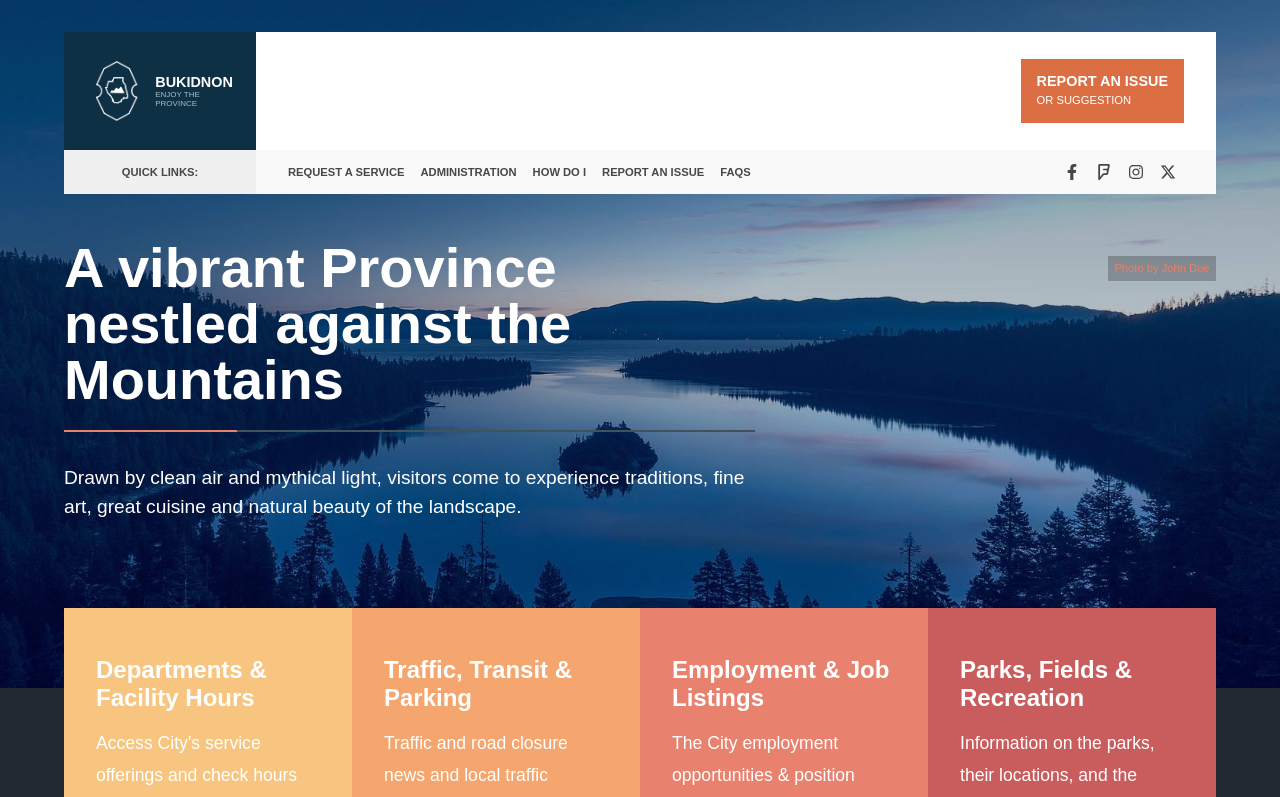
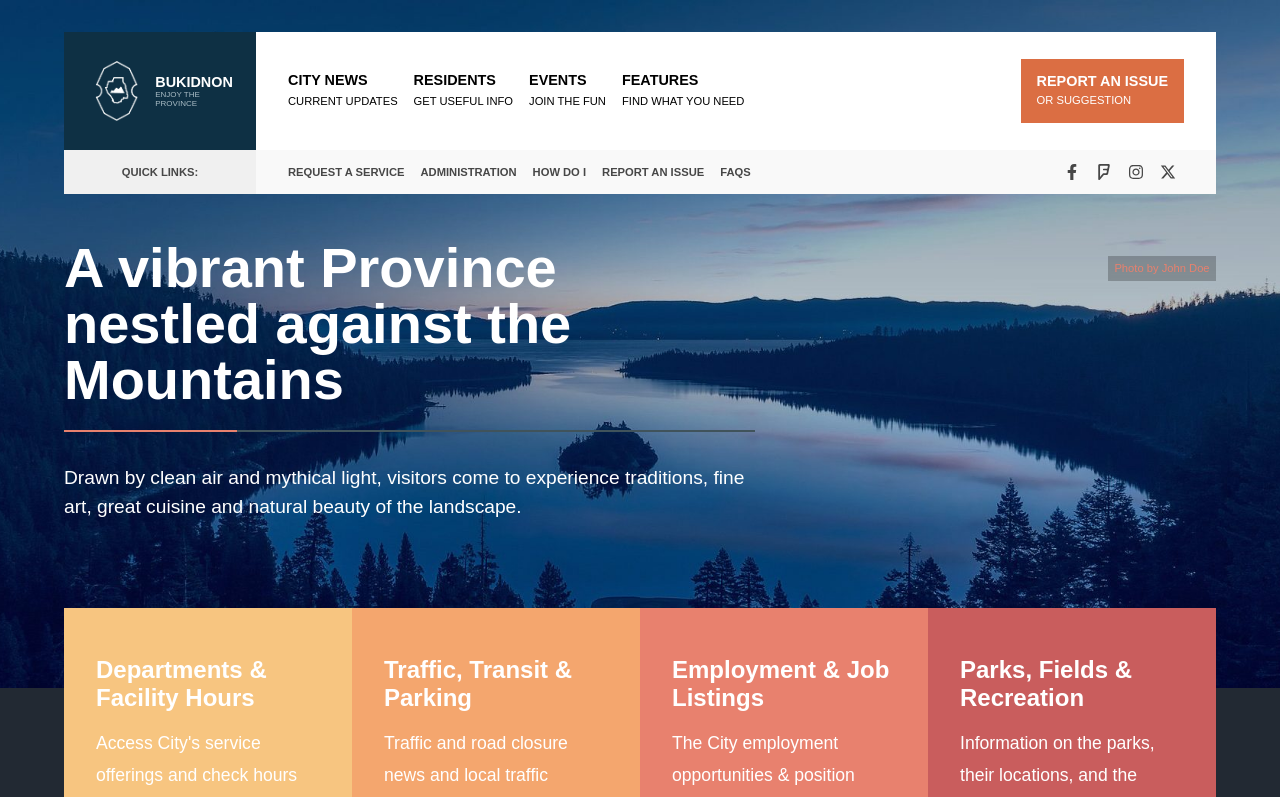
Before and after one commit to reyanjoh/bukidnon.info, a Next.js app: page / in a window 1280 px wide. Shown: the top 797 px of the page. Built offline with nearby package versions, Linux system fonts and the light colour scheme.

Commit message:
removed darkmode

```diff
--- a/app/globals.css
+++ b/app/globals.css
@@ -50,8 +50,10 @@ body {
 }
 
 body {
-  color: var(--background);
-  background: var(--foreground);
+  /* color: var(--background);
+  background: var(--foreground); */
+  color: var(--foreground);
+  background: var(--background);
   font-family: Arial, Helvetica, sans-serif;
   -webkit-font-smoothing: antialiased;
   -moz-osx-font-smoothing: grayscale;
--- a/app/page-components/nav.module.css
+++ b/app/page-components/nav.module.css
@@ -48,8 +48,8 @@
     font-size: .9rem;
     justify-content: center;
     line-height: 1.3rem;
-    /* color: #fff;
-    background-color: #003356; */
+    color: black;
+    /* background-color: #003356; */
 }
 
 .quickLink{
```
